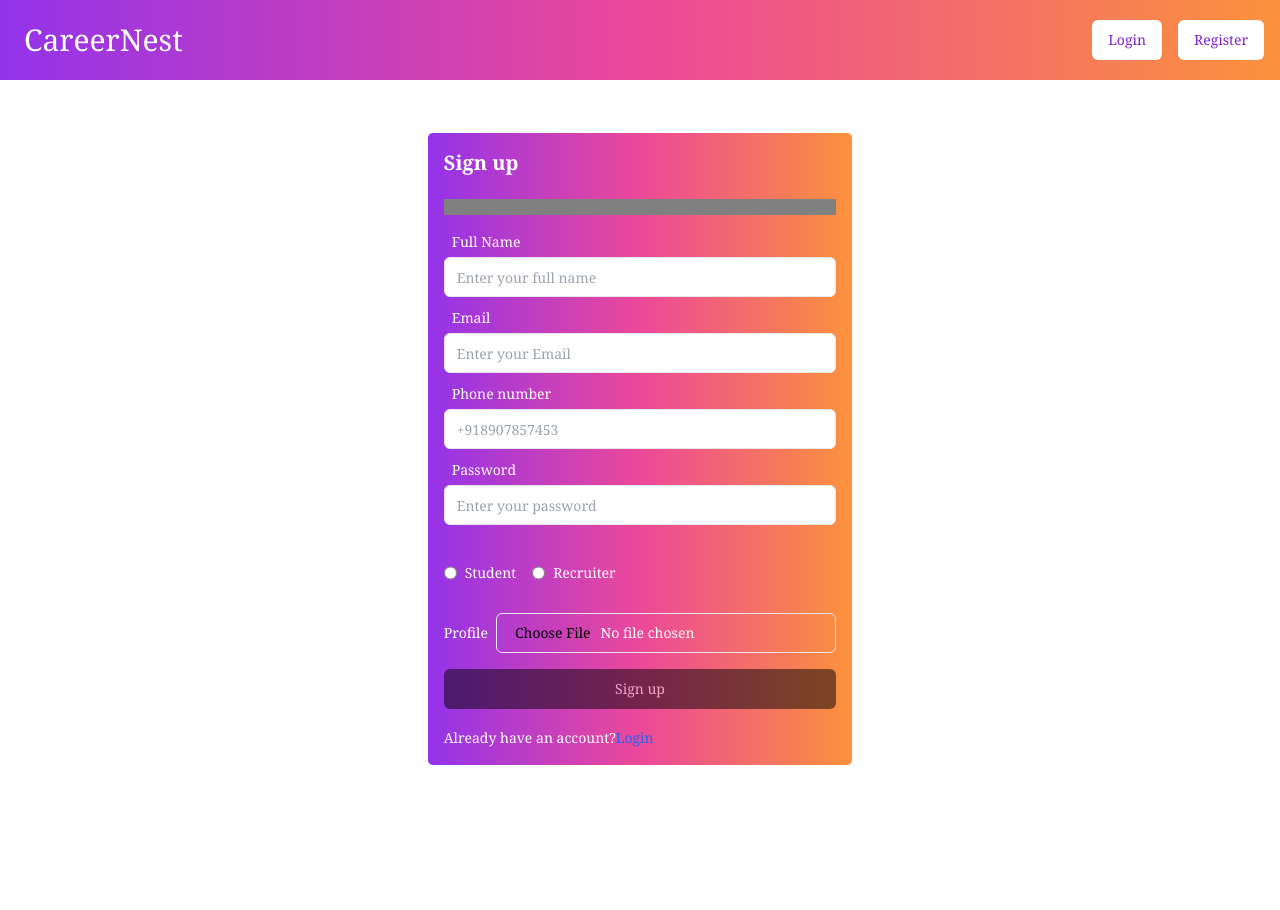
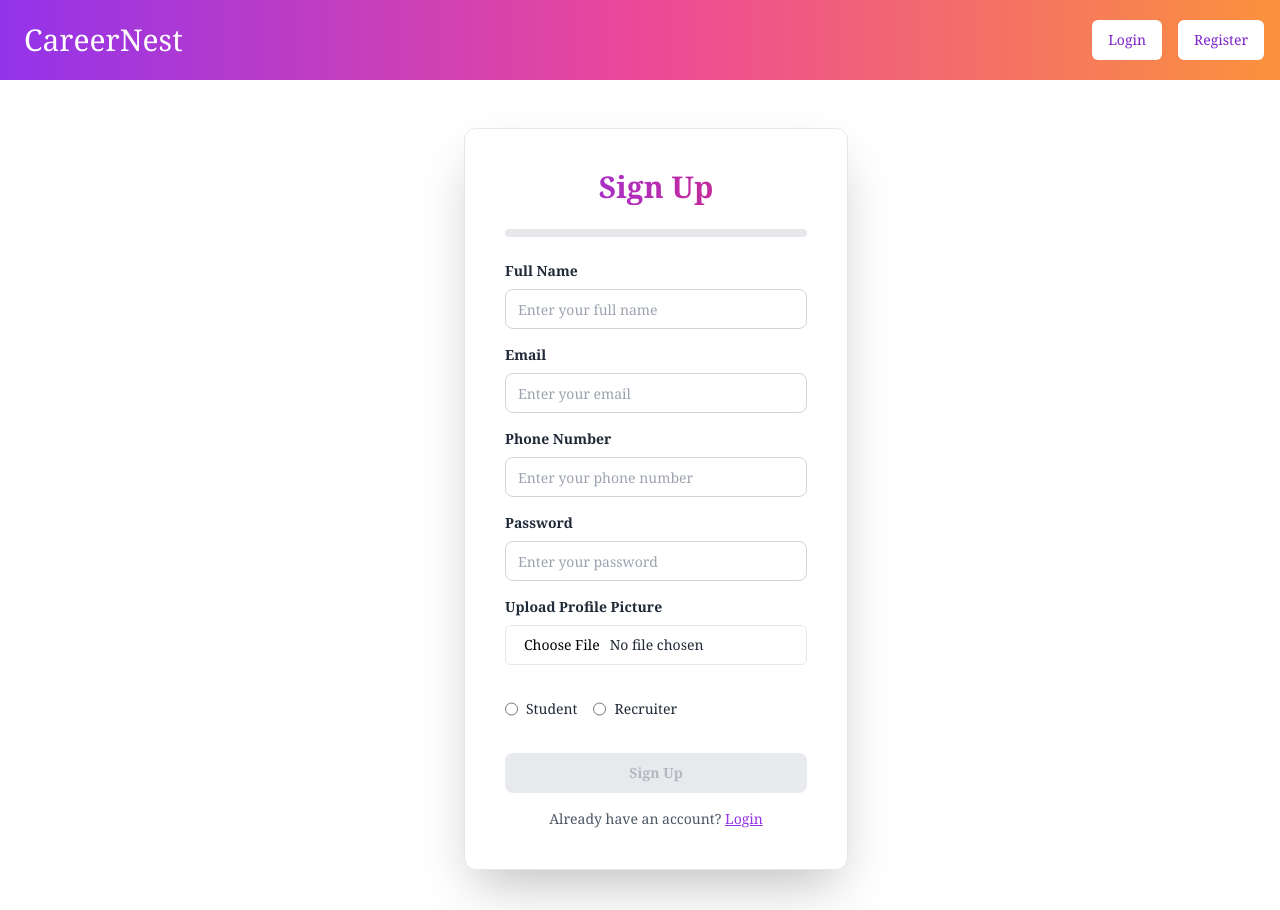
Before and after one commit to raj1234567890000/jonportalclient, a React (Vite) app: page /singup in a window 1280 px wide. Before the commit the page ends 806 px from the top, so only its background shows below. Built offline with nearby package versions, Linux system fonts and the light colour scheme.

Commit message:
change login ui

```diff
--- a/src/Auth/Singup.jsx
+++ b/src/Auth/Singup.jsx
@@ -10,9 +10,9 @@ import { useEffect, useState } from "react";
 import { useDispatch, useSelector } from "react-redux";
 import { Link, useNavigate } from "react-router-dom";
 import { toast } from "sonner";
-import { motion } from "framer-motion"; // Import motion from framer-motion
+import { motion } from "framer-motion";
 
-const Singup = () => {
+const Signup = () => {
   const [input, setInput] = useState({
     fullname: "",
     phoneNumber: "",
@@ -94,41 +94,45 @@ const Singup = () => {
           initial={{ opacity: 0, y: -50 }}
           animate={{ opacity: 1, y: 0 }}
           transition={{ duration: 0.6, ease: "easeInOut" }}
-          className="singup"
+          className="signup flex items-center justify-center px-4 sm:px-6 lg:px-8 xl:px-0 max-w-7xl mx-auto mt-12"
         >
-          <div className="flex items-center justify-center px-4 sm:px-6 lg:px-8 xl:px-0 max-w-7xl mx-auto mt-3">
+          <div className="max-w-3xl mx-auto w-full">
             <motion.form
               onSubmit={submitHandler}
-              className="border rounded-md p-4 my-10 sm:w-1/3 singup-form border-white bg-gradient-to-r from-purple-600 via-pink-500 to-orange-400 text-white"
+              className="w-full sm:w-3/4 md:w-1/2 lg:w-1/2 border rounded-xl p-8 sm:p-10 bg-white shadow-2xl text-gray-800 ml-52 mb-10 signup"
               initial={{ opacity: 0 }}
               animate={{ opacity: 1 }}
               transition={{ duration: 0.5 }}
             >
               <motion.h1
-                className="font-bold text-xl mb-5 text-white hh1"
+                className="font-extrabold text-3xl mb-6 text-center text-transparent bg-clip-text bg-gradient-to-r from-purple-600 to-pink-600"
                 initial={{ opacity: 0, y: -30 }}
                 animate={{ opacity: 1, y: 0 }}
                 transition={{ duration: 0.5 }}
               >
-                Sign up
+                Sign Up
               </motion.h1>
 
-              <div className="progress-container">
-                <progress id="progress-bar" className="w-full" value={progress} max="100"></progress>
+              <div className="relative w-full mb-6">
+                <div className="w-full h-2 bg-gray-200 rounded-full overflow-hidden">
+                  <div
+                    className="h-2 bg-gradient-to-r from-green-400 to-blue-500"
+                    style={{ width: `${progress}%` }}
+                  ></div>
+                </div>
               </div>
 
               <motion.div
-                className="my-2"
+                className="mb-4"
                 initial={{ opacity: 0, x: -50 }}
                 animate={{ opacity: 1, x: 0 }}
                 transition={{ duration: 0.4 }}
               >
-                <Label className="ml-2">Full Name</Label>
+                <Label className="block text-sm font-semibold">Full Name</Label>
                 <Input
-                  id="fullname"
                   type="text"
                   placeholder="Enter your full name"
-                  className="mt-1 text-black"
+                  className="mt-2 w-full rounded-lg border-gray-300 focus:ring-2 focus:ring-purple-500"
                   name="fullname"
                   value={input.fullname}
                   onChange={changeEventHandler}
@@ -136,17 +140,16 @@ const Singup = () => {
               </motion.div>
 
               <motion.div
-                className="my-2"
+                className="mb-4"
                 initial={{ opacity: 0, x: -50 }}
                 animate={{ opacity: 1, x: 0 }}
                 transition={{ duration: 0.4 }}
               >
-                <Label className="ml-2">Email</Label>
+                <Label className="block text-sm font-semibold">Email</Label>
                 <Input
                   type="email"
-                  placeholder="Enter your Email"
-                  className="mt-1 text-black"
-                  id="email"
+                  placeholder="Enter your email"
+                  className="mt-2 w-full rounded-lg border-gray-300 focus:ring-2 focus:ring-purple-500"
                   name="email"
                   value={input.email}
                   onChange={changeEventHandler}
@@ -154,17 +157,16 @@ const Singup = () => {
               </motion.div>
 
               <motion.div
-                className="my-2"
+                className="mb-4"
                 initial={{ opacity: 0, x: -50 }}
                 animate={{ opacity: 1, x: 0 }}
                 transition={{ duration: 0.4 }}
               >
-                <Label className="ml-2">Phone number</Label>
+                <Label className="block text-sm font-semibold">Phone Number</Label>
                 <Input
                   type="text"
-                  placeholder="+918907857453"
-                  className="mt-1 text-black"
-                  id="phoneNumber"
+                  placeholder="Enter your phone number"
+                  className="mt-2 w-full rounded-lg border-gray-300 focus:ring-2 focus:ring-purple-500"
                   name="phoneNumber"
                   value={input.phoneNumber}
                   onChange={changeEventHandler}
@@ -172,17 +174,16 @@ const Singup = () => {
               </motion.div>
 
               <motion.div
-                className="my-2"
+                className="mb-4"
                 initial={{ opacity: 0, x: -50 }}
                 animate={{ opacity: 1, x: 0 }}
                 transition={{ duration: 0.4 }}
               >
-                <Label className="ml-2">Password</Label>
+                <Label className="block text-sm font-semibold">Password</Label>
                 <Input
                   type="password"
                   placeholder="Enter your password"
-                  className="mt-1 text-black"
-                  id="password"
+                  className="mt-2 w-full rounded-lg border-gray-300 focus:ring-2 focus:ring-purple-500"
                   name="password"
                   value={input.password}
                   onChange={changeEventHandler}
@@ -190,76 +191,77 @@ const Singup = () => {
               </motion.div>
 
               <motion.div
-                className="flex items-center justify-between"
-                initial={{ opacity: 0 }}
-                animate={{ opacity: 1 }}
-                transition={{ duration: 0.5 }}
+                className="mb-6"
+                initial={{ opacity: 0, x: -50 }}
+                animate={{ opacity: 1, x: 0 }}
+                transition={{ duration: 0.4 }}
               >
-                <RadioGroup className="flex items-center gap-4 my-5">
+                <Label className="block text-sm font-semibold">Upload Profile Picture</Label>
+                <Input
+                  type="file"
+                  accept="image/*"
+                  className="mt-2 w-full cursor-pointer"
+                  onChange={changeFileHandler}
+                />
+              </motion.div>
+
+              <motion.div
+                className="flex justify-between items-center mb-6"
+                initial={{ opacity: 0, x: -50 }}
+                animate={{ opacity: 1, x: 0 }}
+                transition={{ duration: 0.4 }}
+              >
+                <RadioGroup className="flex items-center gap-4">
                   <div className="flex items-center space-x-2">
                     <Input
                       type="radio"
                       name="role"
-                      id="role"
                       value="student"
-                      className="cursor-pointer"
                       checked={input.role === "student"}
                       onChange={changeEventHandler}
+                      className="cursor-pointer"
                     />
-                    <Label htmlFor="r1">Student</Label>
+                    <Label>Student</Label>
                   </div>
                   <div className="flex items-center space-x-2">
                     <Input
                       type="radio"
                       name="role"
-                      id="role"
                       value="recruiter"
-                      className="cursor-pointer"
                       checked={input.role === "recruiter"}
                       onChange={changeEventHandler}
+                      className="cursor-pointer"
                     />
-                    <Label htmlFor="r2">Recruiter</Label>
+                    <Label>Recruiter</Label>
                   </div>
                 </RadioGroup>
               </motion.div>
 
-              <motion.div
-                className="flex items-center gap-2"
-                initial={{ opacity: 0, x: -50 }}
-                animate={{ opacity: 1, x: 0 }}
-                transition={{ duration: 0.4 }}
-              >
-                <Label htmlFor="r1">Profile</Label>
-                <Input
-                  id="file"
-                  accept="image/*"
-                  type="file"
-                  className="cursor-pointer"
-                  onChange={changeFileHandler}
-                />
-              </motion.div>
-
               {loading ? (
-                <Button className="w-full my-4 bg-gray-900 text-white cursor-not-allowed">
+                <Button className="w-full bg-gray-300 text-gray-600 cursor-not-allowed" disabled>
                   <Loader2 className="mr-2 h-4 w-4 animate-spin" />
                   Please Wait
                 </Button>
               ) : (
-                <Button className="bg-black text-white w-full my-4" disabled={progress !== 100}>
-                  Sign up
+                <Button
+                  className={`w-full py-3 rounded-lg text-white font-bold transition-all ${
+                    progress === 100
+                      ? "bg-purple-600 hover:bg-purple-700"
+                      : "bg-gray-300 text-gray-500 cursor-not-allowed"
+                  }`}
+                  disabled={progress !== 100}
+                >
+                  Sign Up
                 </Button>
               )}
 
               <motion.span
-                className="text-sm"
+                className="text-center block mt-4 text-sm text-gray-600"
                 initial={{ opacity: 0, y: 20 }}
                 animate={{ opacity: 1, y: 0 }}
                 transition={{ duration: 0.5 }}
               >
-                Already have an account?
-                <Link to="/login" className="text-blue-600">
-                  Login
-                </Link>
+                Already have an account? <Link to="/login" className="text-purple-600 underline">Login</Link>
               </motion.span>
             </motion.form>
           </div>
@@ -269,4 +271,4 @@ const Singup = () => {
   );
 };
 
-export default Singup;
+export default Signup;
--- a/src/index.css
+++ b/src/index.css
@@ -34,15 +34,15 @@ body{
       }
 
       .login{
-        width: 100%;
-        margin-left: 142px;
-        margin-top: 70px;
+        width:500px;
+        margin-left: 80px;
+        margin-top: 90px;
         font-size: 30px;
       }
-      .singup{
-        width: 400px;
-        margin-top: 70px;
-      margin-left: 125px;
+      .signup{
+        width: 500px;
+        margin-top: 50px;
+      margin-left: 32px;
       font-size: large;
       }
       .login-sinup-button{
```
Also changed, not shown: src/Auth/Login.jsx (+30 -25 lines).
